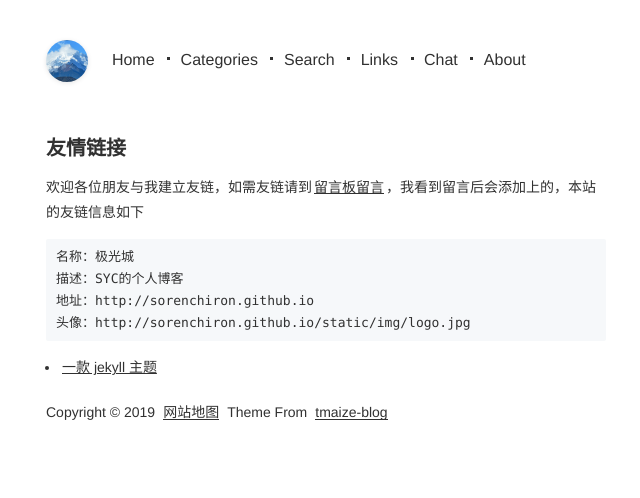
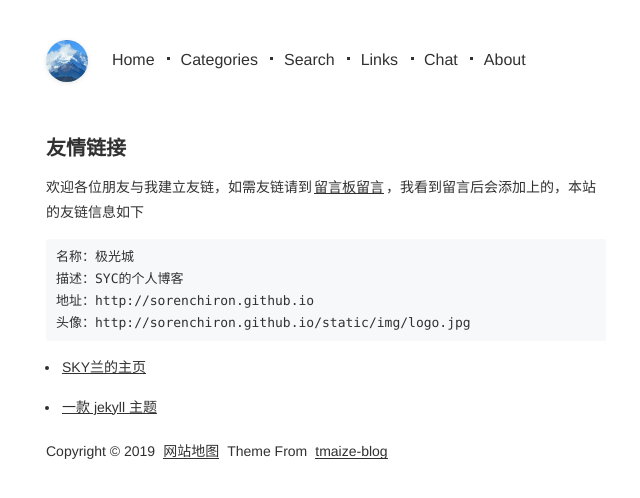
Before and after one commit to sorenchiron/sorenchiron.github.io, a Jekyll site: the page built from pages/links.md, in a window 1280 px wide. Shown: the top 498 px of the page, without its empty margins (314-954 px from the left). Built offline with Jekyll 4.4.1, drawn with Linux system fonts in a browser that asks for light colours.

Commit message:
add links and update about me

```diff
--- a/_data/links.json
+++ b/_data/links.json
@@ -1,4 +1,9 @@
 [
+  {
+    "title": "SKY兰的主页",
+    "desc": "SKY兰的主页",
+    "url": "https://skylan.wangg"
+  },
   {
     "title": "一款 jekyll 主题",
     "desc": "一款 jekyll 主题",
```
Also changed, not shown: pages/about.md (+1 -1 lines).
